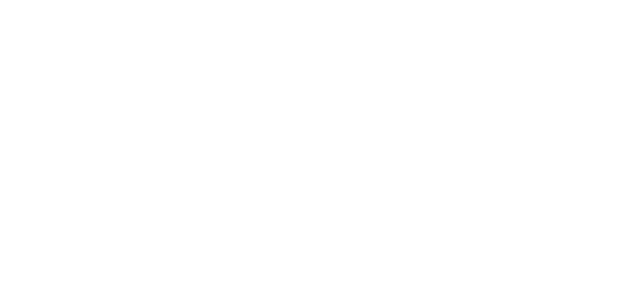
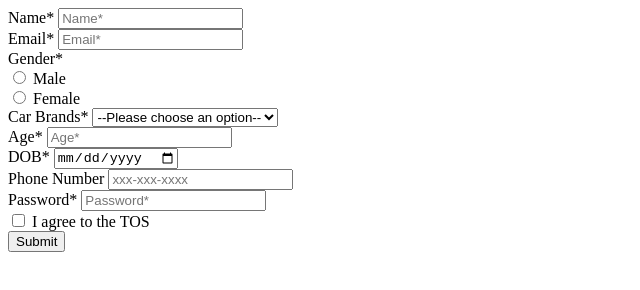
Before and after one commit to acciojob/signup-form-car-Arka2394, a website: page main.html in a window 1280 px wide. Shown: the whole page, without its empty margins (0-640 px from the left). Drawn offline with Linux system fonts and the light colour scheme.

Commit message:
created a submission

```diff
--- a/main.html
+++ b/main.html
@@ -1,16 +1,73 @@
 <!DOCTYPE html>
+<html>
+<head>
+	<title>Signup Form Car</title>
+</head>
+<body>
 
-<html>
+<form method="post">
+  <div>
+    <label for="name">Name*</label>
+    <input type="text" id="name" name="name" placeholder="Name*" required>
+  </div>
 
-<head>
-	<link rel="stylesheet" href="styles.css">
-</head>
+  <div>
+    <label for="email">Email*</label>
+    <input type="email" id="email" name="email" placeholder="Email*" required>
+  </div>
 
-<body>
-	<!-- the entire body must be written by student -->
-    <script type="text/javascript" src="./script.js">
-</script>
+  <div>
+    <label>Gender*</label>
+    <div>
+      <input type="radio" id="gender_m" name="gender" value="male" required>
+      <label for="gender_m">Male</label>
+    </div>
+
+    <div>
+      <input type="radio" id="gender_f" name="gender" value="female" required>
+      <label for="gender_f">Female</label>
+    </div>
+  </div>
+
+  <div>
+    <label for="cars">Car Brands*</label>
+    <select id="cars" name="cars" required>
+      <option value="" selected disabled>--Please choose an option--</option>
+      <option value="bmw">BMW</option>
+      <option value="audi">Audi</option>
+      <option value="mercedez">Mercedez</option>
+    </select>
+  </div>
+
+  <div>
+    <label for="age">Age*</label>
+    <input type="number" id="age" name="age" placeholder="Age*" required>
+  </div>
+
+  <div>
+    <label for="dob">DOB*</label>
+    <input type="date" id="dob" name="dob" placeholder="DOB*" required>
+  </div>
+
+  <div>
+    <label for="tel">Phone Number</label>
+    <input type="tel" id="tel" name="tel" placeholder="xxx-xxx-xxxx">
+  </div>
+
+  <div>
+    <label for="password">Password*</label>
+    <input type="password" id="password" name="password" placeholder="Password*" required>
+  </div>
+
+  <div>
+    <input type="checkbox" id="tos" name="tos" required>
+    <label for="tos">I agree to the TOS</label>
+  </div>
+
+  <div>
+    <input type="submit" value="Submit">
+  </div>
+</form>
 
 </body>
-
 </html>
```
